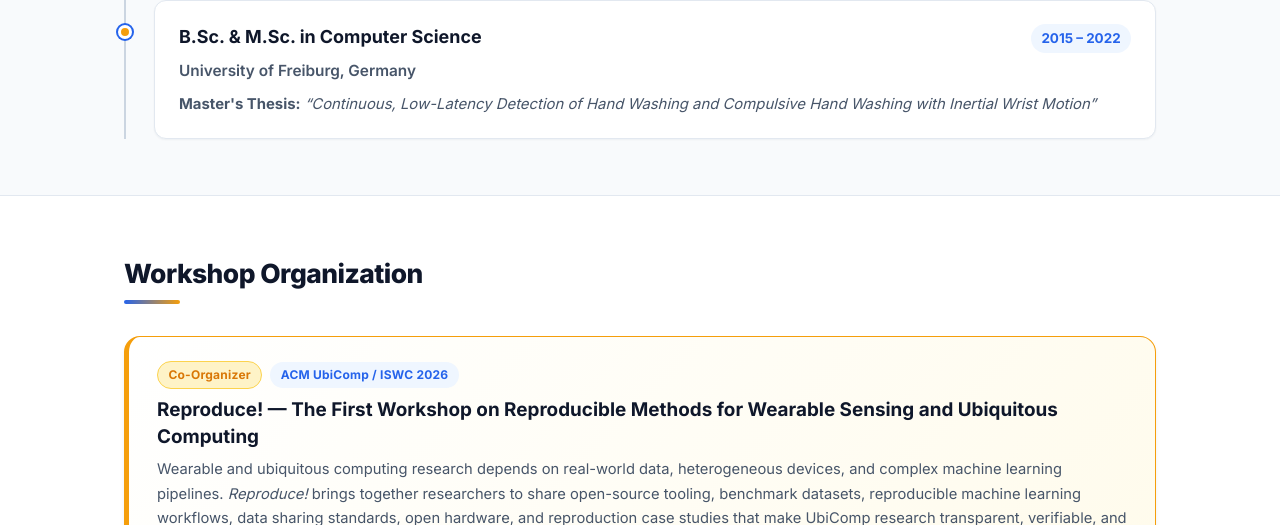
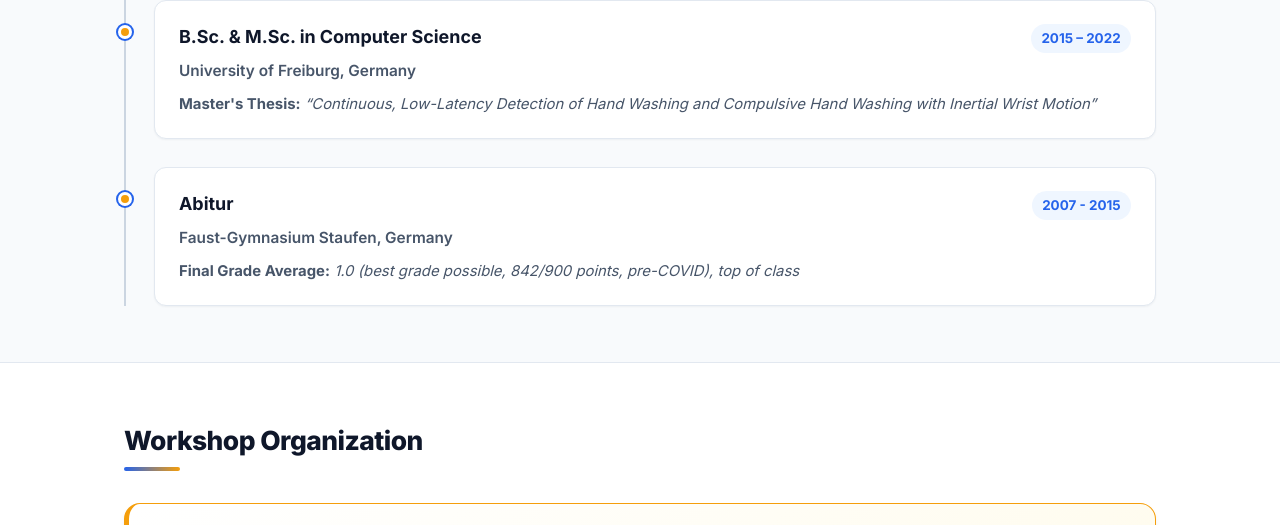
Before and after one commit to RBurchard/rburchard.github.io, a plain HTML site: page cv.html in a window 1280 px wide. Shown: the part 1332-1857 px from the top of the page. Drawn offline with Linux system fonts and the light colour scheme.

Commit message:
Update cv.html

```diff
--- a/cv.html
+++ b/cv.html
@@ -139,6 +139,19 @@
               </p>
             </div>
           </div>
+          <div class="timeline-item">
+            <div class="timeline-header">
+              <h3 class="timeline-role">Abitur</h3>
+              <span class="timeline-period">2007 - 2015</span>
+            </div>
+            <p class="timeline-org">Faust-Gymnasium Staufen, Germany</p>
+            <div class="timeline-details">
+              <p>
+                <strong>Final Grade Average:</strong>
+                <em>1.0 (best grade possible, 842/900 points, pre-COVID), top of class</em>
+              </p>
+            </div>
+          </div>
         </div>
       </div>
     </section>
```
